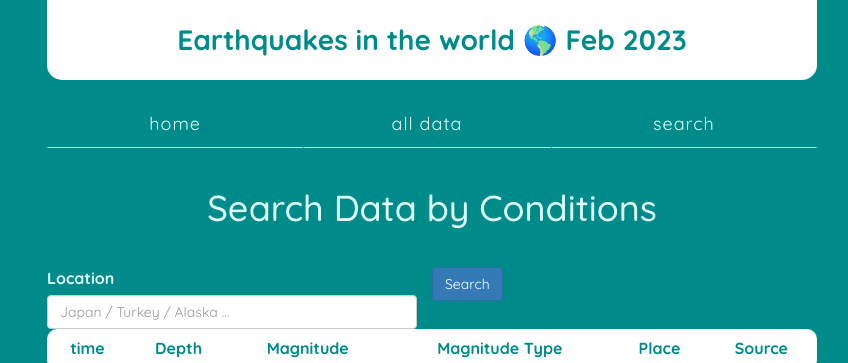
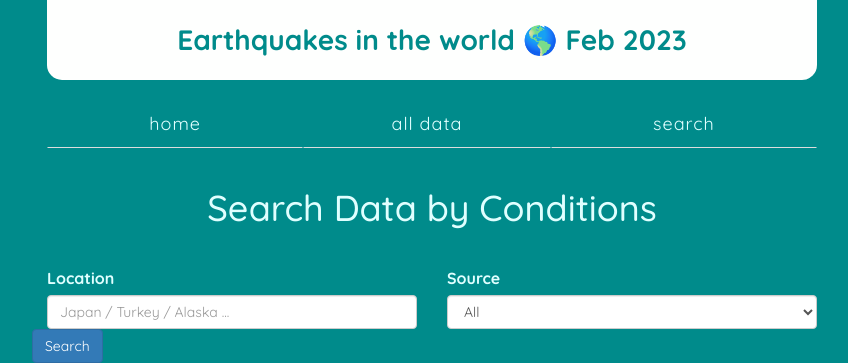
Before and after one commit to azusaw/db-driven-web-app, a Flask app: template templates/search.html in a window 1280 px wide. Shown: the top 363 px of the page, without its empty margins (208-1056 px from the left). Run offline with Flask 3, Linux system fonts and the light colour scheme; the template is opened without the code that fills it, so the values that code supplies are empty; some libraries are stand-ins or nearby versions.

Commit message:
create source condition for search

```diff
--- a/app.py
+++ b/app.py
@@ -1,5 +1,6 @@
 from flask import Flask, render_template, request
 from flask_bootstrap import Bootstrap
+
 import database
 
 app = Flask(__name__)
@@ -21,11 +22,11 @@ def all():
 @app.route("/search", methods=["GET", "POST"])
 def search():
     rows = ""
+    sources = db.select_sources()
     if request.method == "POST":
-        where = "where " + \
-                "place like '%" + request.form["location"] + "%'" if request.form["location"] else ''
-        rows = db.select(where)
-    return render_template("search.html", rows=rows)
+        print(request.form)
+        rows = db.select(request.form)
+    return render_template("search.html", rows=rows, sources=sources)
 
 
 if __name__ == "__main__":
--- a/templates/search.html
+++ b/templates/search.html
@@ -1,10 +1,19 @@
 {% extends "base.html" %}
 {% block page_content %}
 <h1>Search Data by Conditions</h1>
-<form action="/search" method="post" class="row g-3">
-    <div class="col-md-6">
+<form action="/search" method="post" id="search" class="row g-3">
+    <div class="col-sm-6">
         <label for="location">Location</label>
-        <input type="text" id="location" class="form-control" placeholder="Japan / Turkey / Alaska ...">
+        <input type="text" id="location" name="location" class="form-control" placeholder="Japan / Turkey / Alaska ...">
+    </div>
+    <div class="col-sm-6">
+        <label for="source">Source</label>
+        <select id="source" name="source" class="form-control" aria-label="Source">
+            <option value=''>All</option>
+            {% for source in sources %}
+            <option value={{source.id}}>{{source.name}}</option>
+            {% endfor %}
+        </select>
     </div>
     <input type="submit" class="btn btn-primary" value="Search">
 </form>
```
Also changed, not shown: database.py (+24 -6 lines).
